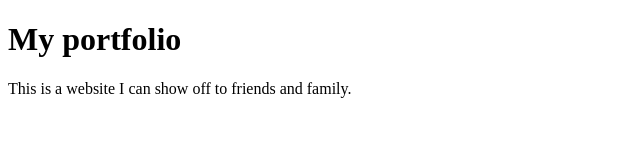
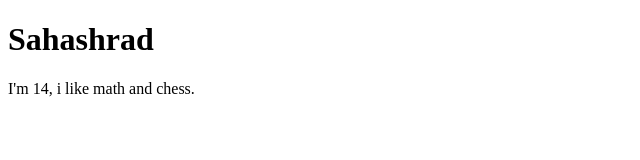
Before and after one commit to sahsahradjung/my-portfolio, a plain HTML site: page index.html in a window 1280 px wide. Shown: the whole page, without its empty margins (0-640 px from the left). Drawn offline with Linux system fonts and the light colour scheme.

Commit message:
make the page about me

```diff
--- a/index.html
+++ b/index.html
@@ -1,10 +1,10 @@
 <!DOCTYPE html>
 <html>
     <head>
-        <Title>My portfolio</Title>
+        <Title>sahashrad's portfolio</Title>
     </head>
     <body>
-        <h1> My portfolio</h1>
-        <p> This is a website I can show off to friends and family.</p>
+        <h1> Sahashrad</h1>
+        <p>I'm 14, i like math and chess.</p>
     </body>
 </html>
```
